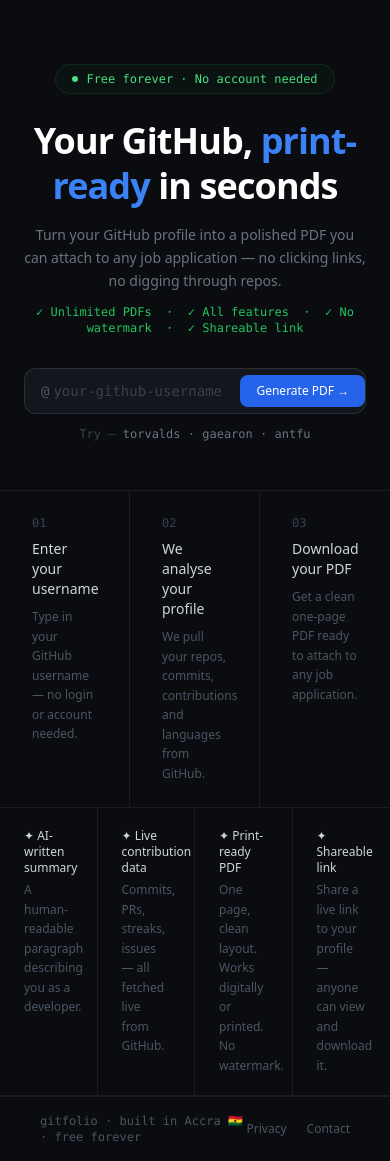
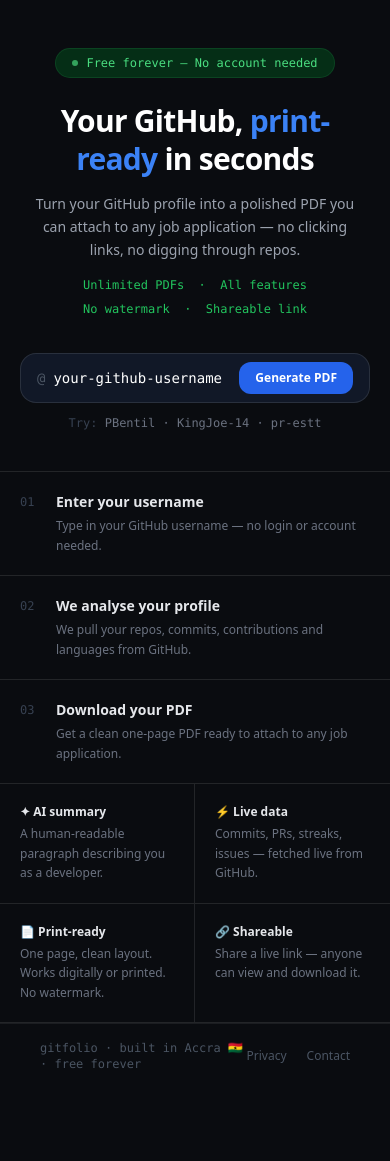
Before and after one commit to KingJoe-14/Gitfolio, a Python web app: template core/templates/core/index.html in a window 390 px wide. Shown: the part 52-1213 px from the top of the page. After the commit the page ends 1120 px from the top, so only its background shows below. Run offline with Jinja, Linux system fonts and the light colour scheme; the template is opened without the code that fills it, so the values that code supplies are empty; some libraries are stand-ins or nearby versions.

Commit message:
redesigning the index page to look mobile-friendly

```diff
--- a/core/templates/core/index.html
+++ b/core/templates/core/index.html
@@ -2,93 +2,100 @@
 {% block content %}
 
 <!-- HERO -->
-<section class="flex flex-col items-center text-center px-6 pt-16 pb-12 border-b border-subtle">
+<section class="flex flex-col items-center text-center px-5 pt-12 pb-10 border-b border-white/10">
 
-  <div class="flex items-center gap-2 bg-green-900/10 border border-green-800/30 text-green-400 text-xs font-mono px-4 py-1.5 rounded-full mb-6">
-    <span class="w-1.5 h-1.5 rounded-full bg-green-400 inline-block"></span>
-    Free forever · No account needed
+  <div class="flex items-center gap-2 bg-green-950 border border-green-800/40 text-green-400 text-xs font-mono px-4 py-1.5 rounded-full mb-6">
+    <span class="w-1.5 h-1.5 rounded-full bg-green-400 animate-pulse inline-block"></span>
+    Free forever — No account needed
   </div>
 
-  <h1 class="text-4xl font-semibold text-white tracking-tight leading-tight max-w-lg mb-4">
+  <h1 class="text-3xl font-bold text-white tracking-tight leading-tight max-w-xs mb-4">
     Your GitHub, <span class="text-blue-500">print-ready</span> in seconds
   </h1>
 
-  <p class="text-sm text-gray-500 leading-relaxed max-w-sm mb-3">
-    Turn your GitHub profile into a polished PDF you can attach to any job application —
-    no clicking links, no digging through repos.
+  <p class="text-sm text-gray-400 leading-relaxed max-w-xs mb-3">
+    Turn your GitHub profile into a polished PDF you can attach to any job application — no clicking links, no digging through repos.
   </p>
 
-  <p class="text-xs text-green-500 font-mono mb-8">
-    ✓ Unlimited PDFs &nbsp;·&nbsp; ✓ All features &nbsp;·&nbsp; ✓ No watermark &nbsp;·&nbsp; ✓ Shareable link
+  <p class="text-xs text-green-500 font-mono mb-8 leading-loose">
+    Unlimited PDFs &nbsp;·&nbsp; All features<br>
+    No watermark &nbsp;·&nbsp; Shareable link
   </p>
 
   <!-- Input -->
-  <form onsubmit="handleGenerate(event)"
-        class="flex items-center bg-card border border-white/10 rounded-xl px-4 py-1.5 w-full max-w-md mb-3">
-    <span class="text-gray-600 font-mono text-sm mr-1">@</span>
-    <input
-      id="usernameInput"
-      type="text"
-      placeholder="your-github-username"
-      required
-      class="flex-1 bg-transparent border-none outline-none text-sm text-white font-mono placeholder-gray-700"
-    />
-    <button type="submit"
-            class="bg-blue-600 hover:bg-blue-700 text-white text-xs font-medium px-4 py-2 rounded-lg transition-colors ml-2 whitespace-nowrap">
-      Generate PDF →
+  <div class="flex items-center bg-gray-900 border border-white/10 rounded-2xl px-4 py-2 w-full max-w-sm mb-3 gap-2">
+    <span class="text-gray-600 font-mono text-sm flex-shrink-0">@</span>
+<input
+  id="usernameInput"
+  type="text"
+  placeholder="your-github-username"
+  style="-webkit-box-shadow: 0 0 0px 1000px #111827 inset !important; -webkit-text-fill-color: #fff !important;"
+class="flex-1 bg-transparent border-none outline-none text-sm text-white font-mono placeholder-gray-600 min-w-0"/>
+    <button
+      onclick="handleGenerate()"
+      class="bg-blue-600 hover:bg-blue-700 active:bg-blue-800 text-white text-xs font-semibold px-4 py-2 rounded-xl transition-colors flex-shrink-0">
+      Generate PDF
     </button>
-  </form>
+  </div>
 
   <p class="text-xs text-gray-700 font-mono">
-    Try — <span class="text-gray-500">torvalds · gaearon · antfu</span>
+    Try: <span class="text-gray-500">PBentil · KingJoe-14 · pr-estt</span>
   </p>
 </section>
 
 <!-- HOW IT WORKS -->
-<div class="grid grid-cols-3 border-b border-subtle">
-  <div class="px-8 py-6 border-r border-subtle">
-    <div class="text-xs text-gray-700 font-mono mb-2">01</div>
-    <div class="text-sm font-medium text-gray-300 mb-2">Enter your username</div>
-    <div class="text-xs text-gray-600 leading-relaxed">Type in your GitHub username — no login or account needed.</div>
+<div class="flex flex-col border-b border-white/10">
+  <div class="flex items-start gap-4 px-5 py-5 border-b border-white/10">
+    <span class="text-xs text-gray-700 font-mono pt-0.5 w-5 flex-shrink-0">01</span>
+    <div>
+      <p class="text-sm font-semibold text-gray-200 mb-1">Enter your username</p>
+      <p class="text-xs text-gray-500 leading-relaxed">Type in your GitHub username — no login or account needed.</p>
+    </div>
   </div>
-  <div class="px-8 py-6 border-r border-subtle">
-    <div class="text-xs text-gray-700 font-mono mb-2">02</div>
-    <div class="text-sm font-medium text-gray-300 mb-2">We analyse your profile</div>
-    <div class="text-xs text-gray-600 leading-relaxed">We pull your repos, commits, contributions and languages from GitHub.</div>
+  <div class="flex items-start gap-4 px-5 py-5 border-b border-white/10">
+    <span class="text-xs text-gray-700 font-mono pt-0.5 w-5 flex-shrink-0">02</span>
+    <div>
+      <p class="text-sm font-semibold text-gray-200 mb-1">We analyse your profile</p>
+      <p class="text-xs text-gray-500 leading-relaxed">We pull your repos, commits, contributions and languages from GitHub.</p>
+    </div>
   </div>
-  <div class="px-8 py-6">
-    <div class="text-xs text-gray-700 font-mono mb-2">03</div>
-    <div class="text-sm font-medium text-gray-300 mb-2">Download your PDF</div>
-    <div class="text-xs text-gray-600 leading-relaxed">Get a clean one-page PDF ready to attach to any job application.</div>
+  <div class="flex items-start gap-4 px-5 py-5">
+    <span class="text-xs text-gray-700 font-mono pt-0.5 w-5 flex-shrink-0">03</span>
+    <div>
+      <p class="text-sm font-semibold text-gray-200 mb-1">Download your PDF</p>
+      <p class="text-xs text-gray-500 leading-relaxed">Get a clean one-page PDF ready to attach to any job application.</p>
+    </div>
   </div>
 </div>
 
 <!-- FEATURES -->
-<div class="grid grid-cols-4 border-b border-subtle">
-  <div class="px-6 py-5 border-r border-subtle">
-    <div class="text-xs font-medium text-gray-300 mb-1">✦ AI-written summary</div>
-    <p class="text-xs text-gray-600 leading-relaxed">A human-readable paragraph describing you as a developer.</p>
+<div class="grid grid-cols-2 border-b border-white/10">
+  <div class="px-5 py-5 border-r border-white/10 border-b border-white/10">
+    <p class="text-xs font-semibold text-gray-200 mb-1">✦ AI summary</p>
+    <p class="text-xs text-gray-500 leading-relaxed">A human-readable paragraph describing you as a developer.</p>
   </div>
-  <div class="px-6 py-5 border-r border-subtle">
-    <div class="text-xs font-medium text-gray-300 mb-1">✦ Live contribution data</div>
-    <p class="text-xs text-gray-600 leading-relaxed">Commits, PRs, streaks, issues — all fetched live from GitHub.</p>
+  <div class="px-5 py-5 border-b border-white/10">
+    <p class="text-xs font-semibold text-gray-200 mb-1">⚡ Live data</p>
+    <p class="text-xs text-gray-500 leading-relaxed">Commits, PRs, streaks, issues — fetched live from GitHub.</p>
   </div>
-  <div class="px-6 py-5 border-r border-subtle">
-    <div class="text-xs font-medium text-gray-300 mb-1">✦ Print-ready PDF</div>
-    <p class="text-xs text-gray-600 leading-relaxed">One page, clean layout. Works digitally or printed. No watermark.</p>
+  <div class="px-5 py-5 border-r border-white/10">
+    <p class="text-xs font-semibold text-gray-200 mb-1">📄 Print-ready</p>
+    <p class="text-xs text-gray-500 leading-relaxed">One page, clean layout. Works digitally or printed. No watermark.</p>
   </div>
-  <div class="px-6 py-5">
-    <div class="text-xs font-medium text-gray-300 mb-1">✦ Shareable link</div>
-    <p class="text-xs text-gray-600 leading-relaxed">Share a live link to your profile — anyone can view and download it.</p>
+  <div class="px-5 py-5">
+    <p class="text-xs font-semibold text-gray-200 mb-1">🔗 Shareable</p>
+    <p class="text-xs text-gray-500 leading-relaxed">Share a live link — anyone can view and download it.</p>
   </div>
 </div>
 
 <script>
-function handleGenerate(e) {
-  e.preventDefault();
-  const username = document.getElementById("usernameInput").value.trim().replace("@", "");
+function handleGenerate() {
+  const username = document.getElementById('usernameInput').value.trim().replace('@', '');
   if (username) window.location.href = `/preview/${username}/`;
 }
+document.getElementById('usernameInput').addEventListener('keydown', function(e) {
+  if (e.key === 'Enter') handleGenerate();
+});
 </script>
 
 {% endblock %}
```
